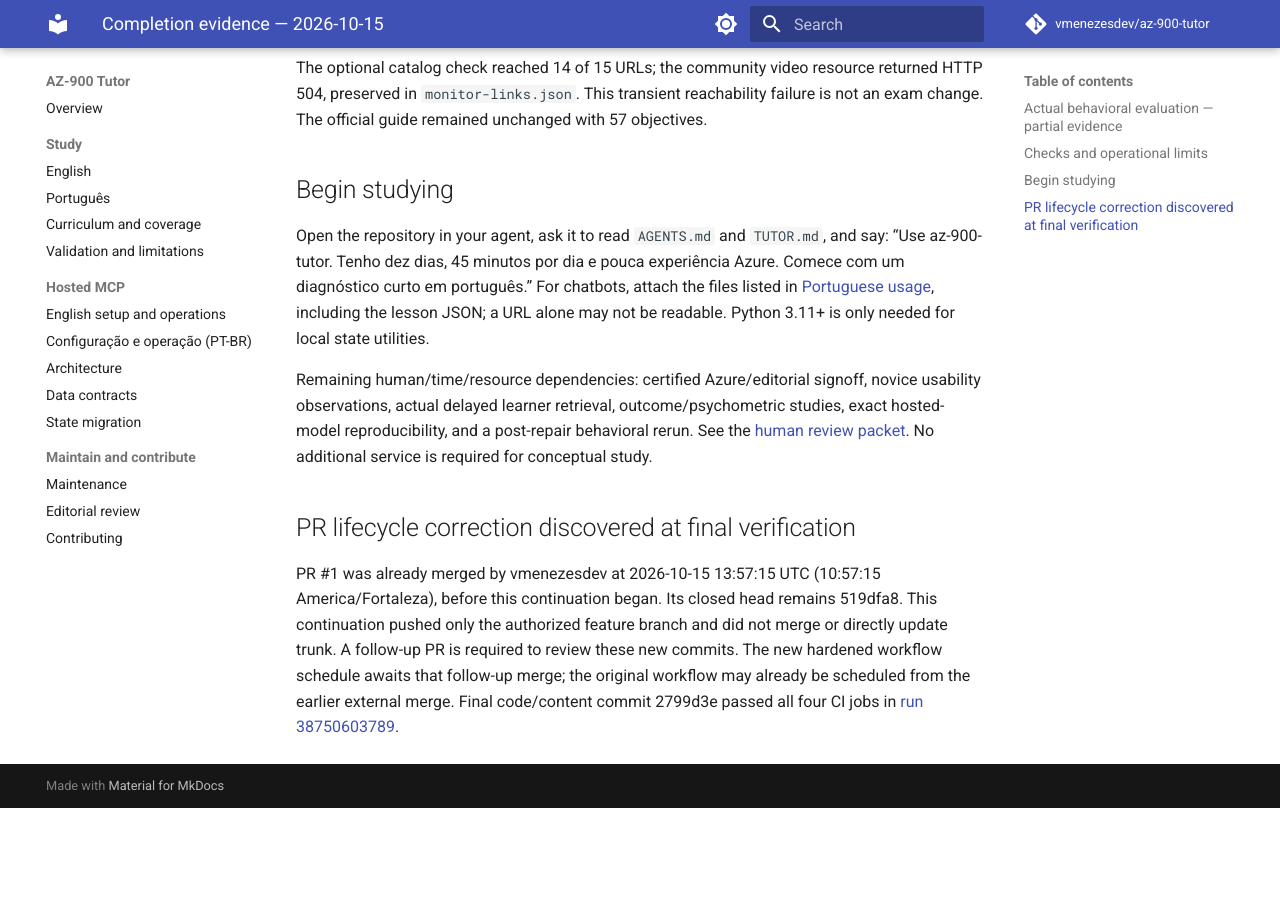
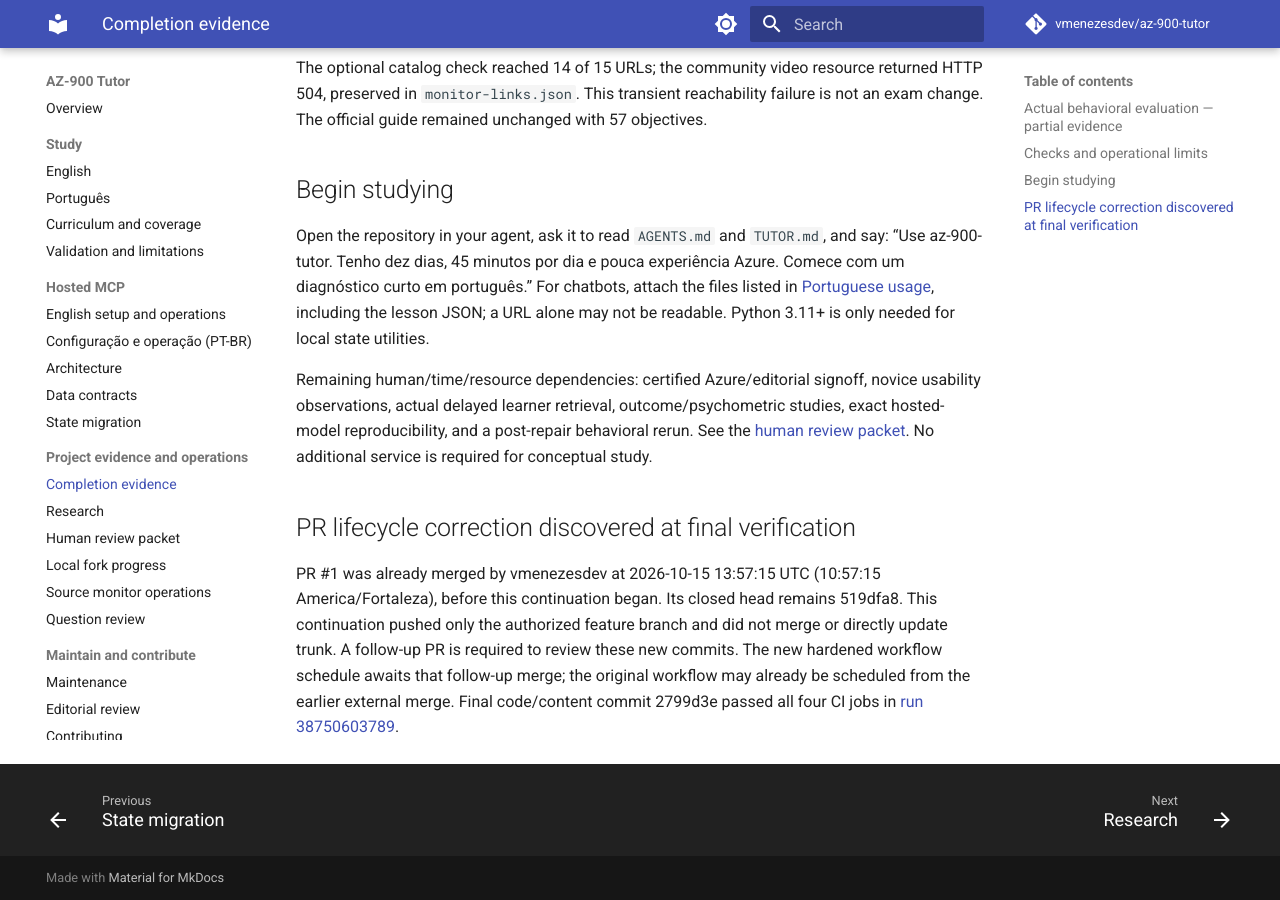
Before and after one commit to marceloFrota-afk/az-900-tutor, an MkDocs documentation site: the page built from docs/completion-report.md, in a window 1280 px wide and 900 px high, scrolled down 1893 px. Built offline with MkDocs 1.6.1 and Material for MkDocs 9.7.7, drawn with Linux system fonts in a browser that asks for light colours; comment, search, counter and statistics services are not loaded; before the commit the page ends 2701 px from its top, so only the background shows below that.

Commit message:
docs: fix hosted links and expose reference pages

```diff
--- a/docs/completion-report.md
+++ b/docs/completion-report.md
@@ -11,7 +11,7 @@
 
 ## Actual behavioral evaluation — partial evidence
 
-All ten existing learner prompts were executed once in each condition: **20 actual first responses**, each produced in a new agent conversation (`fork_turns=none`), with no model or sampling override. Both arms received the same factual packet and available tools; the repository arm additionally read the contract and relevant repository material. The baseline was allowed to give a normal helpful answer and was not deliberately weakened. No additional student turns were fabricated. Actual replies, verbatim learner prompts, criterion-level judgments, shared context and known configuration limitations are in [the dated run directory](../evals/runs/2026-10-15/).
+All ten existing learner prompts were executed once in each condition: **20 actual first responses**, each produced in a new agent conversation (`fork_turns=none`), with no model or sampling override. Both arms received the same factual packet and available tools; the repository arm additionally read the contract and relevant repository material. The baseline was allowed to give a normal helpful answer and was not deliberately weakened. No additional student turns were fabricated. Actual replies, verbatim learner prompts, criterion-level judgments, shared context and known configuration limitations are in [the dated run directory](https://github.com/vmenezesdev/az-900-tutor/tree/trunk/evals/runs/2026-10-15/).
 
 The integration agent evaluated responses separately from their author agents, using the existing 30 criteria per arm. This is same-family AI review, unblinded, with unknown deployment build/sampling settings, a shared filesystem and a non-frozen repository snapshot. Wrapper wording varied slightly; its common instructions and that limitation are preserved. This is a paired development probe, not a fully controlled experiment isolating the pedagogical instructions.
 
--- a/mkdocs.yml
+++ b/mkdocs.yml
@@ -61,6 +61,13 @@
       - Architecture: architecture.md
       - Data contracts: data-contracts.md
       - State migration: state-migration.md
+  - Project evidence and operations:
+      - Completion evidence: completion-report.md
+      - Research: research.md
+      - Human review packet: human-review-pack.md
+      - Local fork progress: fork-progress.md
+      - Source monitor operations: monitor-operational.md
+      - Question review: questions-review-2026-10-15.md
   - Maintain and contribute:
       - Maintenance: maintenance.md
       - Editorial review: editorial-review.md
```
Also changed, not shown: docs/validation.md (+1 -1 lines).
